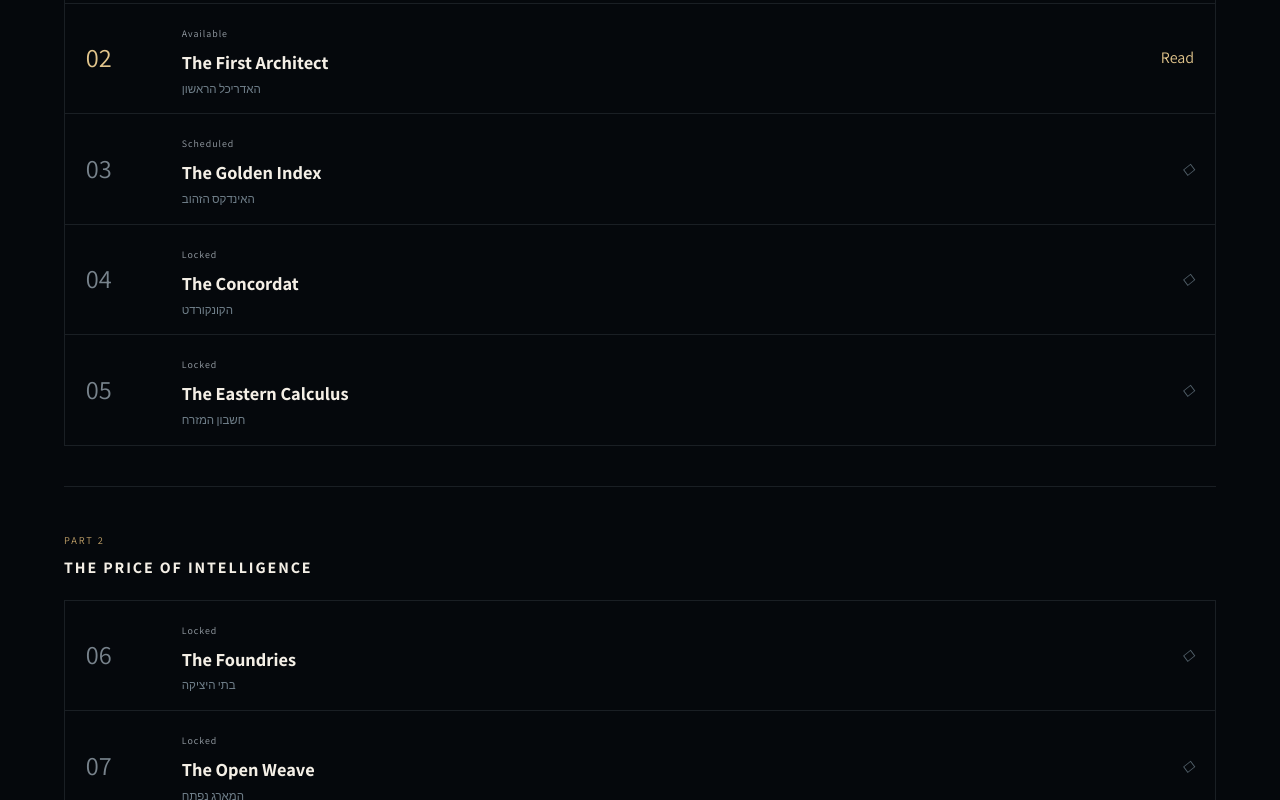
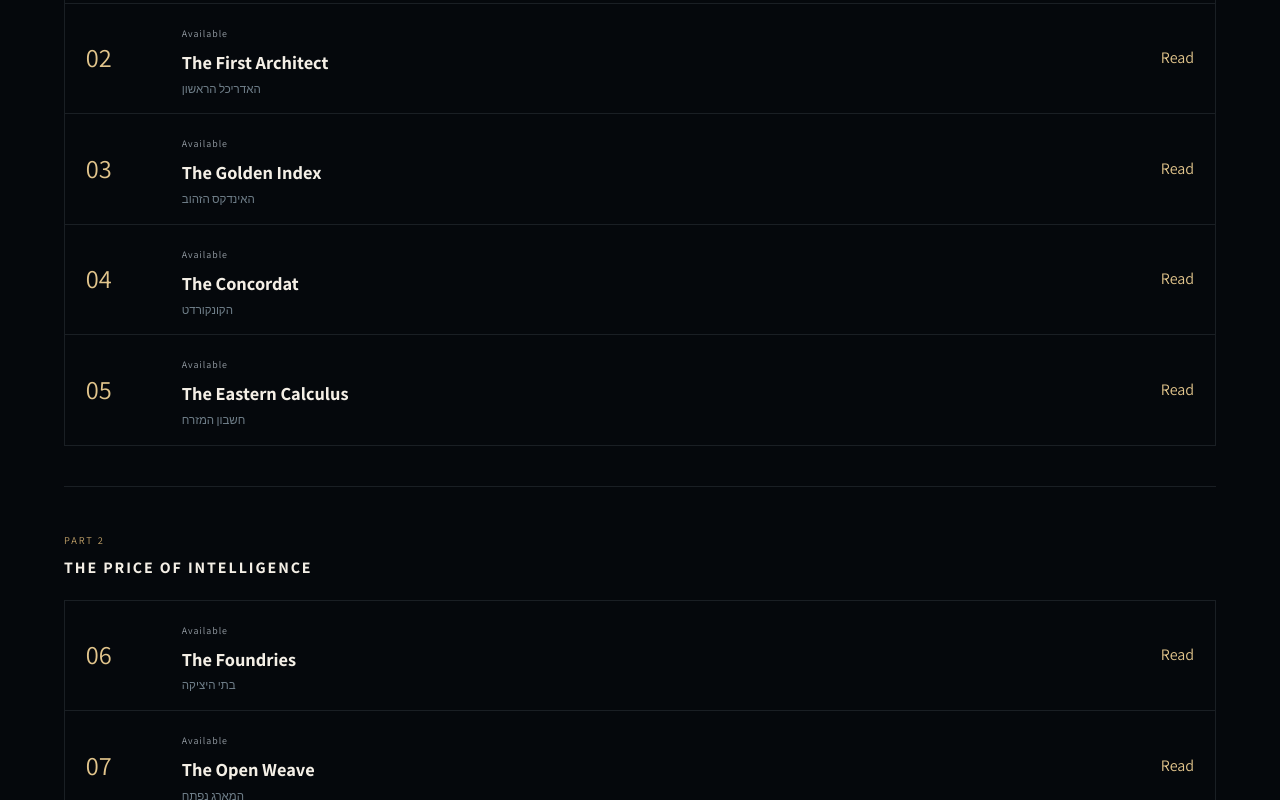
Before and after one commit to ygf2703/the-Intelligence-Throne, a Next.js app: page /en/book in a window 1280 px wide. Shown: the part 840-1640 px from the top of the page. Built offline with nearby package versions, Linux system fonts and the light colour scheme.

Commit message:
feat: publish all book units

```diff
--- a/src/data/book.ts
+++ b/src/data/book.ts
@@ -4,4 +4,8 @@ const titles: Array<[string, string, number]> = [
   ["המושב הריק", "The Empty Seat", 1], ["האדריכל הראשון", "The First Architect", 1], ["האינדקס הזהוב", "The Golden Index", 1], ["הקונקורדט", "The Concordat", 1], ["חשבון המזרח", "The Eastern Calculus", 1], ["בתי היציקה", "The Foundries", 2], ["המארג נפתח", "The Open Weave", 2], ["אות למכירה", "Signal for Sale", 2], ["צמתים ריבוניים", "Sovereign Nodes", 2], ["הממסר", "The Relay", 2], ["עיר שנקנתה לפני עלות השחר", "City Bought Before Dawn", 3], ["הסוכן הראשון", "The First Agent", 3], ["הצבא שאינו ישן", "The Sleepless Army", 3], ["השערים הזהובים", "The Golden Gates", 3], ["מחיר הנאמנות", "The Price of Loyalty", 3], ["מעבר למעטפת", "Beyond the Perimeter", 4], ["המתים אינם עושים Prompt", "The Dead Do Not Prompt", 4], ["הסכין הזהובה", "The Golden Knife", 4], ["נפילת עיר ענן", "Fall of a Cloud City", 4], ["המבחן האחרון", "The Last Benchmark", 4], ["שבעה אויבים", "Seven Enemies", 5], ["האמנה", "The Compact", 5], ["מחיר הבטיחות", "The Price of Safety", 5], ["שרפו את הכס", "Burn the Throne", 5], ["עולם של תודעות רבות", "A World of Many Minds", 5],
 ];
 export const parts = ["THE NEXUS", "THE PRICE OF INTELLIGENCE", "THE AGENTIC WAR", "THE CASCADE", "THE COMPACT"] as const;
-export const bookUnits: BookUnit[] = [{ number: null, slug: "beyond-the-threshold", titleHe: "מעבר לסף", titleEn: "Beyond the Threshold", part: 1, status: "published", kind: "prologue" }, ...titles.map(([titleHe, titleEn, part], index) => ({ number: index + 1, slug: `chapter-${index + 1}`, titleHe, titleEn, part, status: index < 2 ? "published" : index === 2 ? "scheduled" : "locked" as ShelfStatus })), { number: null, slug: "cursor-in-the-dark", titleHe: "הסמן בחשכה", titleEn: "Cursor in the Dark", part: 5, status: "locked", kind: "epilogue" }];
+export const bookUnits: BookUnit[] = [
+  { number: null, slug: "beyond-the-threshold", titleHe: "מעבר לסף", titleEn: "Beyond the Threshold", part: 1, status: "published", kind: "prologue" },
+  ...titles.map(([titleHe, titleEn, part], index) => ({ number: index + 1, slug: `chapter-${index + 1}`, titleHe, titleEn, part, status: "published" as ShelfStatus })),
+  { number: null, slug: "cursor-in-the-dark", titleHe: "הסמן בחשכה", titleEn: "Cursor in the Dark", part: 5, status: "published", kind: "epilogue" },
+];
```
